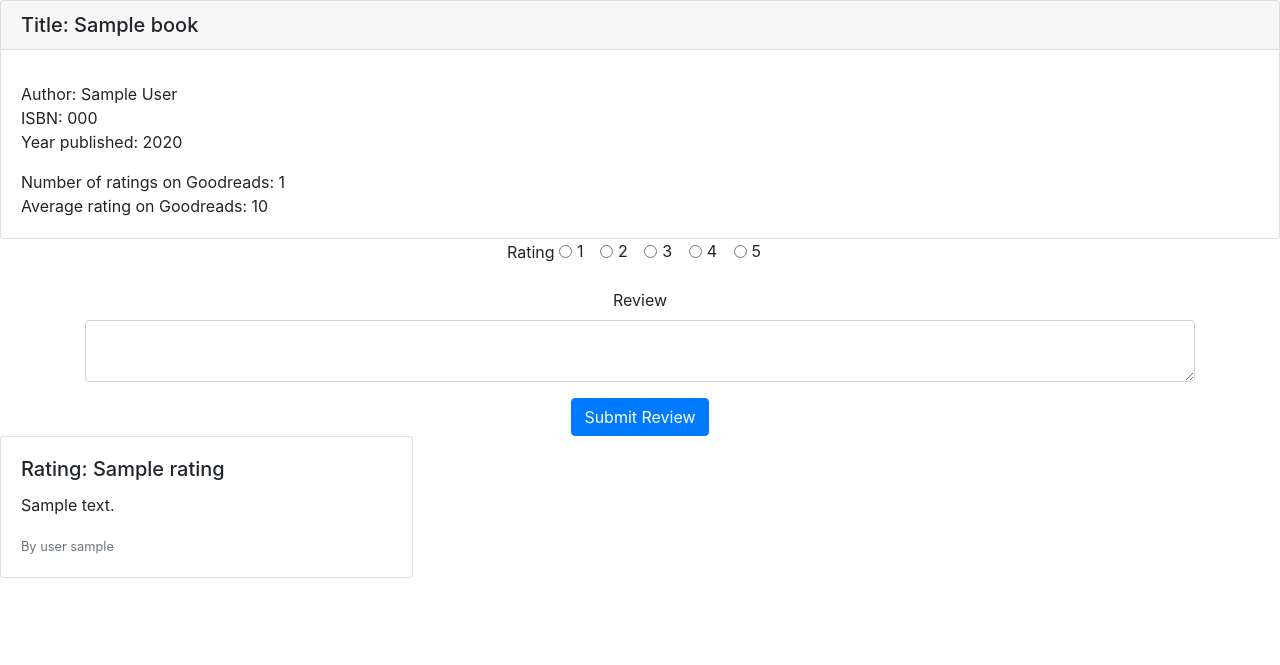
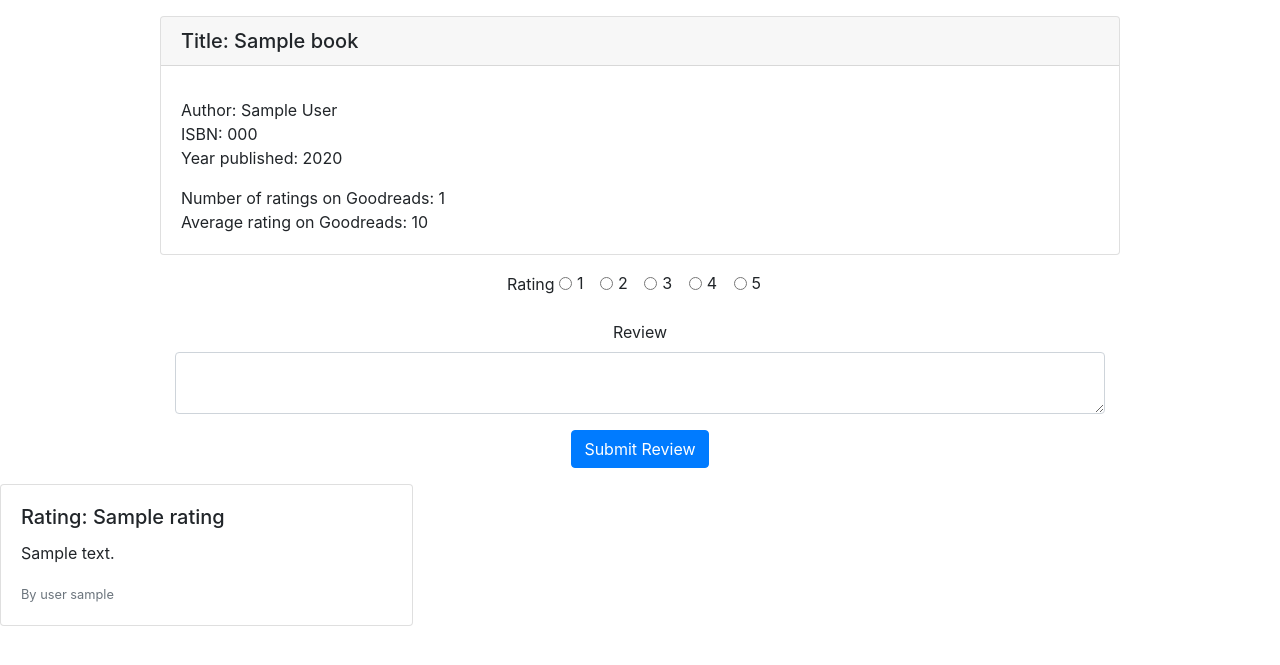
Before and after one commit to melvinkokxw/cs50-web-projects, a Flask app: template project1/application/templates/main/book.html in a window 1280 px wide. Shown: the part 56-721 px from the top of the page. Run offline with Flask 2, Linux system fonts and the light colour scheme; tables that the repository leaves empty hold one stand-in row (values such as "Sample post"); the template is opened without the code that fills it: values that come from a table or form of the project are taken from there, most other values are stand-ins (such as "Sample title", 1, 10 or a date in 2020); parts of the project's set-up code (start-up, migrations or seed data) failed here and were passed over; some libraries are stand-ins or nearby versions.

Commit message:
Fix layout

```diff
--- a/project1/application/templates/main/book.html
+++ b/project1/application/templates/main/book.html
@@ -3,7 +3,7 @@
 {% block title %} {{ book["title"] }} {% endblock %}
 
 {% block main %}
-<div class="card">
+<div class="card mx-auto my-3 w-75">
 	<h5 class="card-header">
 		Title: {{ book["title"] }}
 	</h5>
@@ -21,7 +21,7 @@
 	</div>
 </div>
 
-<form class="container text-center" method="POST" action="/review">
+<form class="container text-center mx-auto my-3 w-75" method="POST" action="/review">
 	{{ form.hidden_tag() }}
 	<div class="form-group mx-auto">
         {{ form.rating.label }}
@@ -38,7 +38,7 @@
 	<button type="submit" class="btn btn-primary">Submit Review</button>
 </form>
 
-<div class="card-columns">
+<div class="card-columns my-3">
 	{% for review in reviews %}
 	<div class="card">
 		<div class="card-body">
@@ -50,7 +50,11 @@
 		</div>
 	</div>
 	{% else %}
-	<a href="#" class="list-group-item list-group-item-action disabled" tabindex="-1" aria-disabled="true">No items found</a>
+	<div class="card">
+		<div class="card-body">
+			<h5 class="card-title">No reviews found yet</h5>
+		</div>
+	</div>
 	{% endfor %}
 </div>
 {% endblock %}
--- a/project1/application/templates/main/index.html
+++ b/project1/application/templates/main/index.html
@@ -5,9 +5,9 @@
 {% endblock %}
 
 {% block main %}
-<form class="container text-center" method="GET" action="/search">
+<form class="container text-center mx-auto my-5 w-50" method="GET" action="/search">
     {{ form.hidden_tag() }}
-    <div class="form-group auth-form mx-auto">
+    <div class="form-group">
         {{ form.query.label }}
         {{ form.query(class_="form-control") }}
     </div>
```
